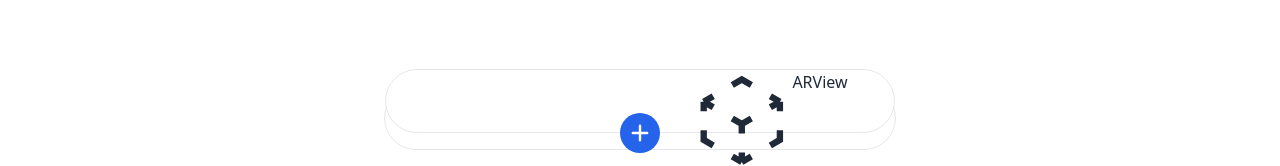
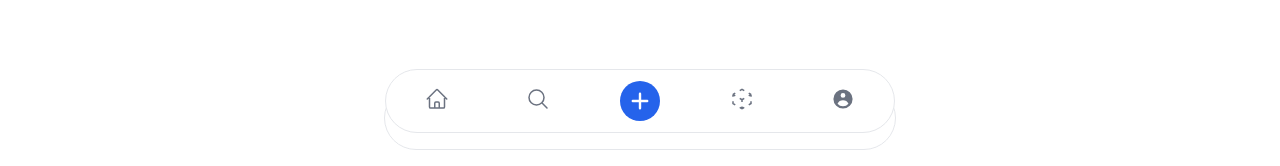
Before and after one commit to Fukuemon/AR-gourmet-review, a Next.js app: page /search in a window 1280 px wide. Shown: the part 634-800 px from the top of the page. Built offline with nearby package versions, Linux system fonts and the light colour scheme.

Commit message:
🐛  env.localファイルのファイル名修正とLayoutコンポーネントの修正 #5
classからclassNameへの変更

env.localファイルのファイル名にタイポがあった

```diff
--- a/components/Layout.js
+++ b/components/Layout.js
@@ -56,10 +56,10 @@ const BottomNavBar = () => (
             type="button"
             className="inline-flex flex-col items-center justify-center px-5 rounded-l-full hover:bg-gray-50 dark:hover:bg-gray-800 group"
           >
-            <Link href="/">
+            <Link href="/main-page">
               <a>
                 <svg
-                  ClassNameName="w-6 h-6 mb-1 text-gray-500 dark:text-gray-400 group-hover:text-blue-600 dark:group-hover:text-blue-500"
+                  className="w-6 h-6 mb-1 text-gray-500 dark:text-gray-400 group-hover:text-blue-600 dark:group-hover:text-blue-500"
                   fill="none"
                   stroke="currentColor"
                   stroke-width="1.5"
@@ -80,7 +80,7 @@ const BottomNavBar = () => (
           <div
             id="tooltip-home"
             role="tooltip"
-            className="absolute z-10 invisible inline-block px-3 py-2 text-sm font-medium text-white transition-opacity duration-300 bg-gray-900 rounded-lg shadow-sm opacity-0 tooltip dark:bg-gray-700"
+            class="absolute z-10 invisible inline-block px-3 py-2 text-sm font-medium text-white transition-opacity duration-300 bg-gray-900 rounded-lg shadow-sm opacity-0 tooltip dark:bg-gray-700"
           >
             Home
             <div className="tooltip-arrow" data-popper-arrow></div>
@@ -94,7 +94,7 @@ const BottomNavBar = () => (
             <Link href="/search">
               <a>
                 <svg
-                  ClassNameName="w-6 h-6 mb-1 text-gray-500 dark:text-gray-400 group-hover:text-blue-600 dark:group-hover:text-blue-500"
+                  className="w-6 h-6 mb-1 text-gray-500 dark:text-gray-400 group-hover:text-blue-600 dark:group-hover:text-blue-500"
                   fill="none"
                   stroke="currentColor"
                   stroke-width="1.5"
@@ -159,12 +159,12 @@ const BottomNavBar = () => (
           <button
             data-tooltip-target="tooltip-settings"
             type="button"
-            ClassName="inline-flex flex-col items-center justify-center px-5 hover:bg-gray-50 dark:hover:bg-gray-800 group"
+            className="inline-flex flex-col items-center justify-center px-5 hover:bg-gray-50 dark:hover:bg-gray-800 group"
           >
             <Link href="/artestview">
               <a>
                 <svg
-                  ClassName="w-6 h-6 mb-1 text-gray-500 dark:text-gray-400 group-hover:text-blue-600 dark:group-hover:text-blue-500"
+                  className="w-6 h-6 mb-1 text-gray-500 dark:text-gray-400 group-hover:text-blue-600 dark:group-hover:text-blue-500"
                   fill="none"
                   stroke="currentColor"
                   stroke-width="1.5"
@@ -178,26 +178,26 @@ const BottomNavBar = () => (
                     d="M21 7.5l-2.25-1.313M21 7.5v2.25m0-2.25l-2.25 1.313M3 7.5l2.25-1.313M3 7.5l2.25 1.313M3 7.5v2.25m9 3l2.25-1.313M12 12.75l-2.25-1.313M12 12.75V15m0 6.75l2.25-1.313M12 21.75V19.5m0 2.25l-2.25-1.313m0-16.875L12 2.25l2.25 1.313M21 14.25v2.25l-2.25 1.313m-13.5 0L3 16.5v-2.25"
                   ></path>
                 </svg>
-                <span ClassName="sr-only">ARView</span>
+                <span className="sr-only">ARView</span>
               </a>
             </Link>
           </button>
           <div
             id="tooltip-settings"
             role="tooltip"
-            ClassName="absolute z-10 invisible inline-block px-3 py-2 text-sm font-medium text-white transition-opacity duration-300 bg-gray-900 rounded-lg shadow-sm opacity-0 tooltip dark:bg-gray-700"
+            className="absolute z-10 invisible inline-block px-3 py-2 text-sm font-medium text-white transition-opacity duration-300 bg-gray-900 rounded-lg shadow-sm opacity-0 tooltip dark:bg-gray-700"
           >
             ARView
-            <div ClassName="tooltip-arrow" data-popper-arrow></div>
+            <div className="tooltip-arrow" data-popper-arrow></div>
           </div>
 
           <button
             data-tooltip-target="tooltip-profile"
             type="button"
-            ClassName="inline-flex flex-col items-center justify-center px-5 rounded-r-full hover:bg-gray-50 dark:hover:bg-gray-800 group"
+            className="inline-flex flex-col items-center justify-center px-5 rounded-r-full hover:bg-gray-50 dark:hover:bg-gray-800 group"
           >
             <svg
-              ClassName="w-6 h-6 mb-1 text-gray-500 dark:text-gray-400 group-hover:text-blue-600 dark:group-hover:text-blue-500"
+              className="w-6 h-6 mb-1 text-gray-500 dark:text-gray-400 group-hover:text-blue-600 dark:group-hover:text-blue-500"
               fill="currentColor"
               viewBox="0 0 20 20"
               xmlns="http://www.w3.org/2000/svg"
@@ -209,15 +209,15 @@ const BottomNavBar = () => (
                 d="M18 10a8 8 0 11-16 0 8 8 0 0116 0zm-6-3a2 2 0 11-4 0 2 2 0 014 0zm-2 4a5 5 0 00-4.546 2.916A5.986 5.986 0 0010 16a5.986 5.986 0 004.546-2.084A5 5 0 0010 11z"
               ></path>
             </svg>
-            <span ClassName="sr-only">Profile</span>
+            <span className="sr-only">Profile</span>
           </button>
           <div
             id="tooltip-profile"
             role="tooltip"
-            ClassName="absolute z-10 invisible inline-block px-3 py-2 text-sm font-medium text-white transition-opacity duration-300 bg-gray-900 rounded-lg shadow-sm opacity-0 tooltip dark:bg-gray-700"
+            className="absolute z-10 invisible inline-block px-3 py-2 text-sm font-medium text-white transition-opacity duration-300 bg-gray-900 rounded-lg shadow-sm opacity-0 tooltip dark:bg-gray-700"
           >
             Profile
-            <div ClassName="tooltip-arrow" data-popper-arrow></div>
+            <div className="tooltip-arrow" data-popper-arrow></div>
           </div>
         </div>
       </div>
```
Also changed, not shown: 1 other file (tests, documents, lock files or other folders).
